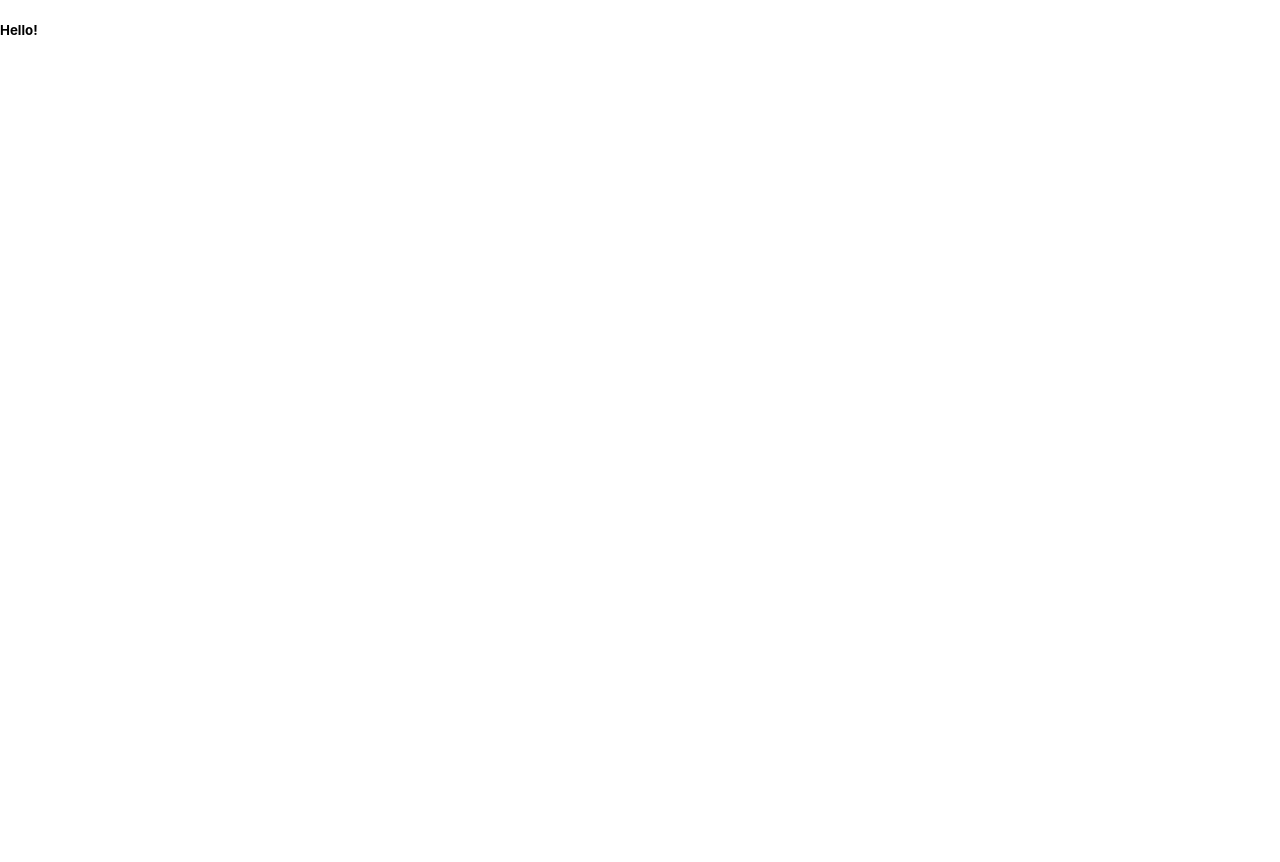
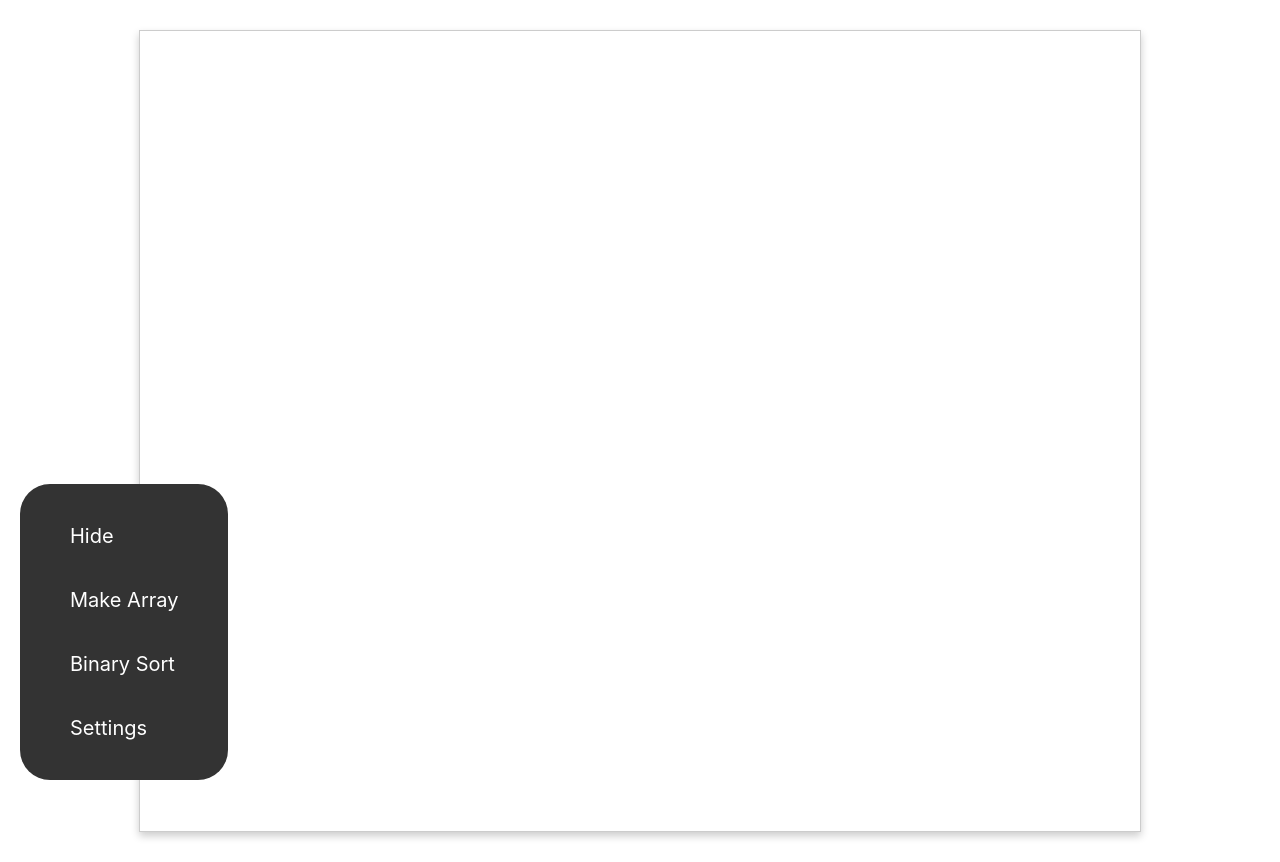
Before and after one commit to ripudamansinghthind/sorting-visualization, a React (Create React App) app: page / in a window 1280 px wide. Before the commit the page ends 800 px from the top, so only its background shows below. Built offline with nearby package versions, Linux system fonts and the light colour scheme.

Commit message:
added basic design

```diff
--- a/package.json
+++ b/package.json
@@ -8,6 +8,7 @@
     "@testing-library/user-event": "^7.1.2",
     "react": "^16.13.1",
     "react-dom": "^16.13.1",
+    "react-router-dom": "^5.2.0",
     "react-scripts": "3.4.1"
   },
   "scripts": {
--- a/src/App.js
+++ b/src/App.js
@@ -1,10 +1,60 @@
 import React from 'react';
+import {
+  BrowserRouter as Router,
+  Switch,
+  Route,
+  Link
+} from "react-router-dom";
+
+import './components/css/menu.css';
+
+import SortingContainer from './components/Layout/SortingContainer';
 
 
 function App() {
   return (
-    <div id = "container-center" style = {{backgroundColor: "white"}}>
-    <h5>Hello!</h5>
+    <div id = "container" style = {{backgroundColor: "white"}}>
+        <Router>
+        <nav className="menu" id="menu">
+          <div className="menu-content">
+            <ul className="menu-items">
+                <li className="menu-item">
+                  <Link to="/Hide">
+                  <div className="clickyButton">Hide
+                  </div>
+                  </Link>
+                </li>
+                <li className="menu-item">
+                  <Link to="/">
+                  <div className="clickyButton">Make Array
+                  </div>
+                  </Link>
+                </li>
+                <li className="menu-item">
+                  <Link to="/">
+                  <div className="clickyButton">Binary Sort
+                  </div>
+                  </Link>
+                </li>
+                <li className="menu-item">
+                  <Link to="/">
+                  <div className="clickyButton">Settings
+                  </div>
+                  </Link>
+                </li>
+            </ul>
+          </div>
+      </nav>
+        <Switch>
+                <Route exact path="/">
+                <SortingContainer />
+                </Route>
+                <Route path="/Experience">
+                </Route>
+                <Route path="/Projects">
+                </Route>
+              </Switch>
+      </Router>
     </div>
   );
 }
--- /dev/null
+++ b/src/components/Layout/SortingContainer.js
@@ -0,0 +1,15 @@
+import React from 'react';
+
+import '../css/sorting.css'
+
+const Profile = (props) => {
+  return (
+    <div className="card" id="Profile">
+      <div className="row-card">
+      </div>
+    </div>
+  );
+
+}
+
+export default Profile;
--- /dev/null
+++ b/src/components/css/menu.css
@@ -0,0 +1,37 @@
+.menu {
+    overflow: hidden;
+    background-color: #333;
+    position: fixed;
+    bottom: 0;
+    border-radius: 30px;
+    margin: 20px;
+}
+
+.menu-content {
+    display: table;   /* Allow the centering to work */
+    bottom: 0;
+}
+
+.menu-item {
+    display: block;
+    font-size: 20px;
+    padding: 20px 0;
+}
+
+.menu-items {
+    padding: 20px 30px;
+    margin: 0 20px;
+}
+
+.clickyButton {
+    color: white;
+}
+
+.clickyButton:hover {
+    color: red;
+    transition: 0.5s;
+}
+
+a {
+    text-decoration: none;
+  }
--- /dev/null
+++ b/src/components/css/sorting.css
@@ -0,0 +1,9 @@
+.card {
+    box-shadow: 0 4px 8px 0 rgba(0, 0, 0, 0.2);
+    border: 1px rgba(0, 0, 0, 0.2) solid;
+    min-width: 1000px;
+    max-width: 1000px;
+    min-height: 800px;
+    margin: 30px auto;
+    text-align: center;
+}
```
Also changed, not shown: 1 other file (tests, documents, lock files or other folders).
